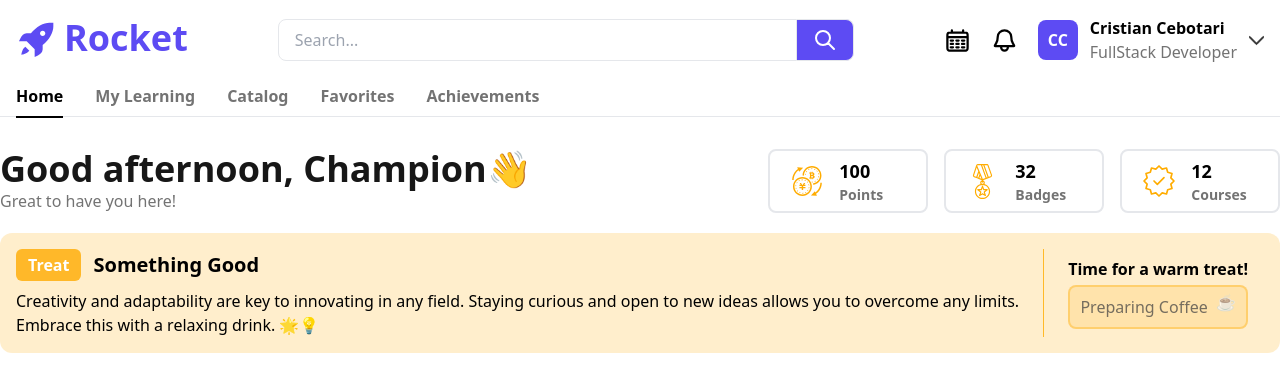
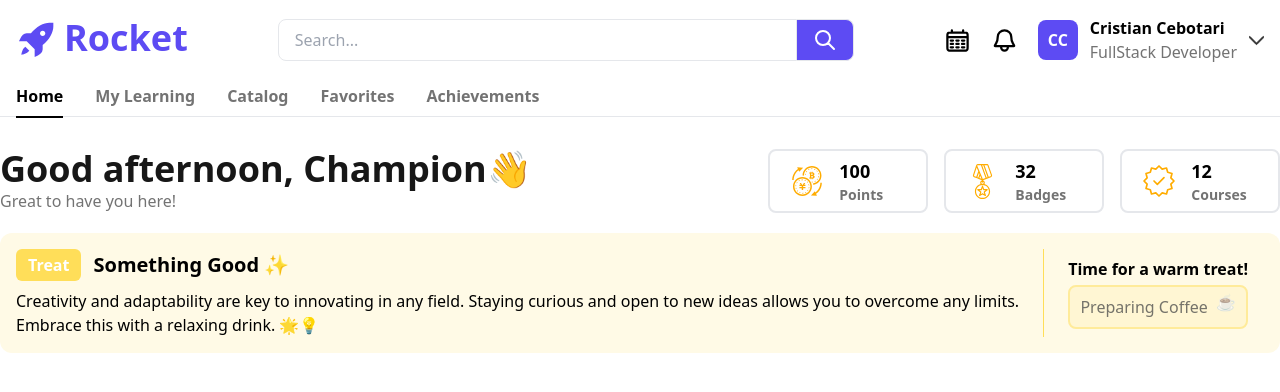
Before and after one commit to Eravity/Rocket.dev, a Next.js app: page / in a window 1280 px wide. Both pictures are taken after a click on the button 1098 px from the left and 307 px from the top of the page. Shown: the top 392 px of the page. Built offline with nearby package versions, Linux system fonts and the light colour scheme.

Commit message:
Update Treat component

```diff
--- a/src/app/_components/Treat.tsx
+++ b/src/app/_components/Treat.tsx
@@ -14,17 +14,18 @@ import useDrinkPreparation, {
 //   cream: "bg-[#fff7e0]",
 // } as const;
 
+const COLORS = {
+  orange: "bg-[#ffde59]",
+  lightOrange: "bg-[#fff3c2]",
+  creamOrange: "bg-[#fffae6]",
+} as const;
+
 // const COLORS = {
-//   brown: "bg-[#FFE500]/80",
-//   lightBrown: "bg-[#FFE500]/40",
-//   cream: "bg-[#FFE500]/20",
+//   orange: "bg-[#ffc242]",
+//   lightOrange: "bg-[#ffd47a]/60",
+//   creamOrange: "bg-[#ffe9cc]",
 // } as const;
 
-const COLORS = {
-  brown: "bg-[#FFAC00]/80",
-  lightBrown: "bg-[#FFAC00]/30",
-  cream: "bg-[#FFAC00]/20",
-} as const;
 
 export default function Treat() {
   const { coffee, tea, hotChocolate } = drinks;
@@ -72,22 +73,22 @@ export default function Treat() {
 
   return (
     <div
-      className={`rounded-xl flex flex-col md:flex-row gap-4 md:gap-0 justify-between p-4 ${COLORS.cream}`}
+      className={`rounded-xl flex flex-col md:flex-row gap-4 md:gap-0 justify-between p-4 ${COLORS.creamOrange}`}
     >
       <div className="space-y-2 flex-1">
         <div className="flex items-center space-x-3">
           <div
-            className={`py-1 px-3 w-fit rounded-md font-semibold text-white ${COLORS.brown}`}
+            className={`py-1 px-3 w-fit rounded-md font-semibold text-white ${COLORS.orange}`}
           >
             Treat
           </div>
-          <h1 className="font-bold text-lg md:text-xl">Something Good</h1>
+          <h1 className="font-bold text-lg md:text-xl">Something Good ✨</h1>
         </div>
         <p className="max-w-screen-xl text-sm md:text-base">{currentQuote}</p>
       </div>
       <div className="flex items-center justify-center">
         <div
-          className={`h-[1px] md:h-full md:w-[1px] mr-0 md:mx-2 w-full my-2 md:my-auto ${COLORS.brown}`}
+          className={`h-[1px] md:h-full md:w-[1px] mr-0 md:mx-2 w-full my-2 md:my-auto ${COLORS.orange}`}
         />
         <div className="space-y-1 px-4">
           <div className="text-sm md:text-base font-semibold text-center md:text-left">
@@ -101,7 +102,7 @@ export default function Treat() {
                 <button
                   key={drink.alt}
                   onClick={() => handleDrinkSelect(drink)}
-                  className={`p-2 h-fit border-2 border-[#FFAC00]/80 ${COLORS.lightBrown} rounded-lg hover:${COLORS.brown} transition-colors duration-200`}
+                  className={`p-2 h-fit border-2 border-[#ffde59] ${COLORS.lightOrange} rounded-lg hover:${COLORS.orange} transition-colors duration-200`}
                 >
                   <Image
                     width={32}
@@ -114,8 +115,8 @@ export default function Treat() {
               ))
             ) : (
               <div
-                className={`w-full p-2 text-center border-2 border-[#FFAC00]/80 ${
-                  COLORS.lightBrown
+                className={`w-full p-2 text-center border-2 border-[#ffde59] ${
+                  COLORS.lightOrange
                 } rounded-lg transition-all duration-300 ${
                   status === "preparing" ? "animate-pulse" : ""
                 }`}
```
